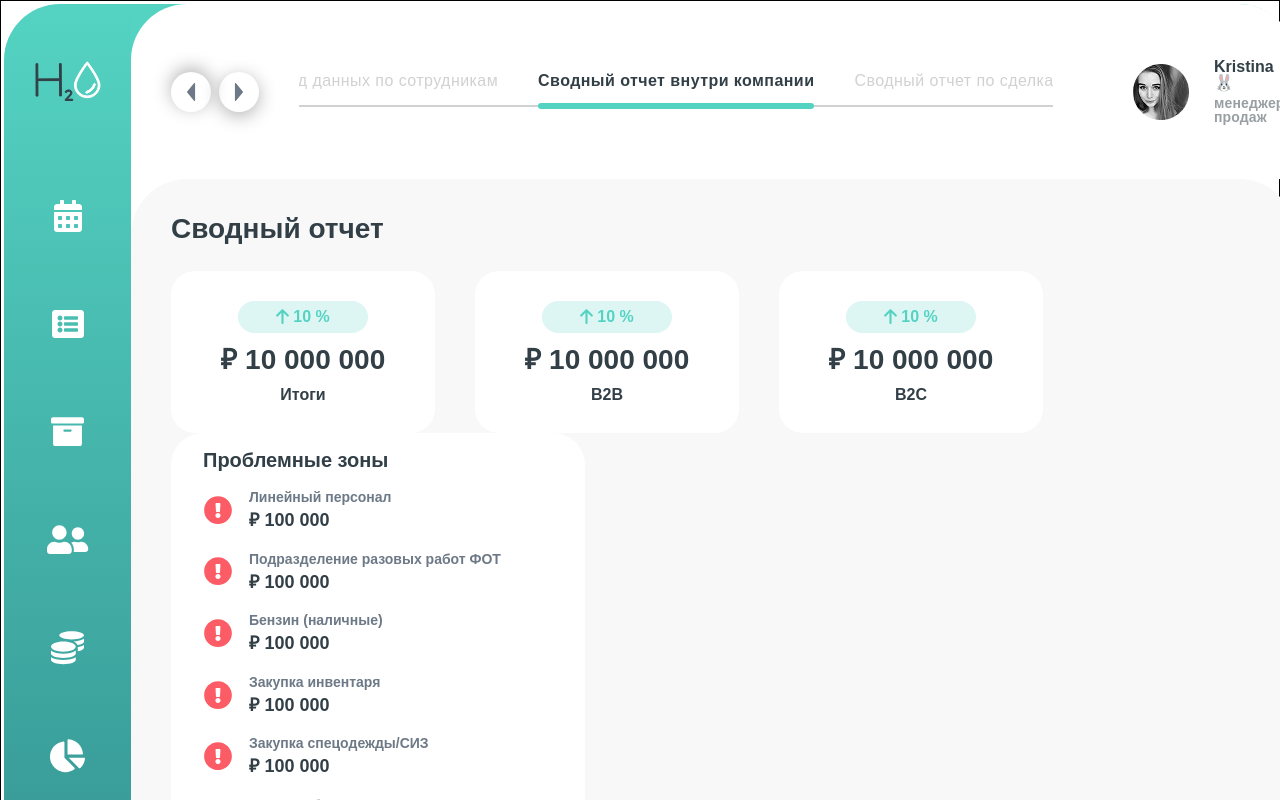
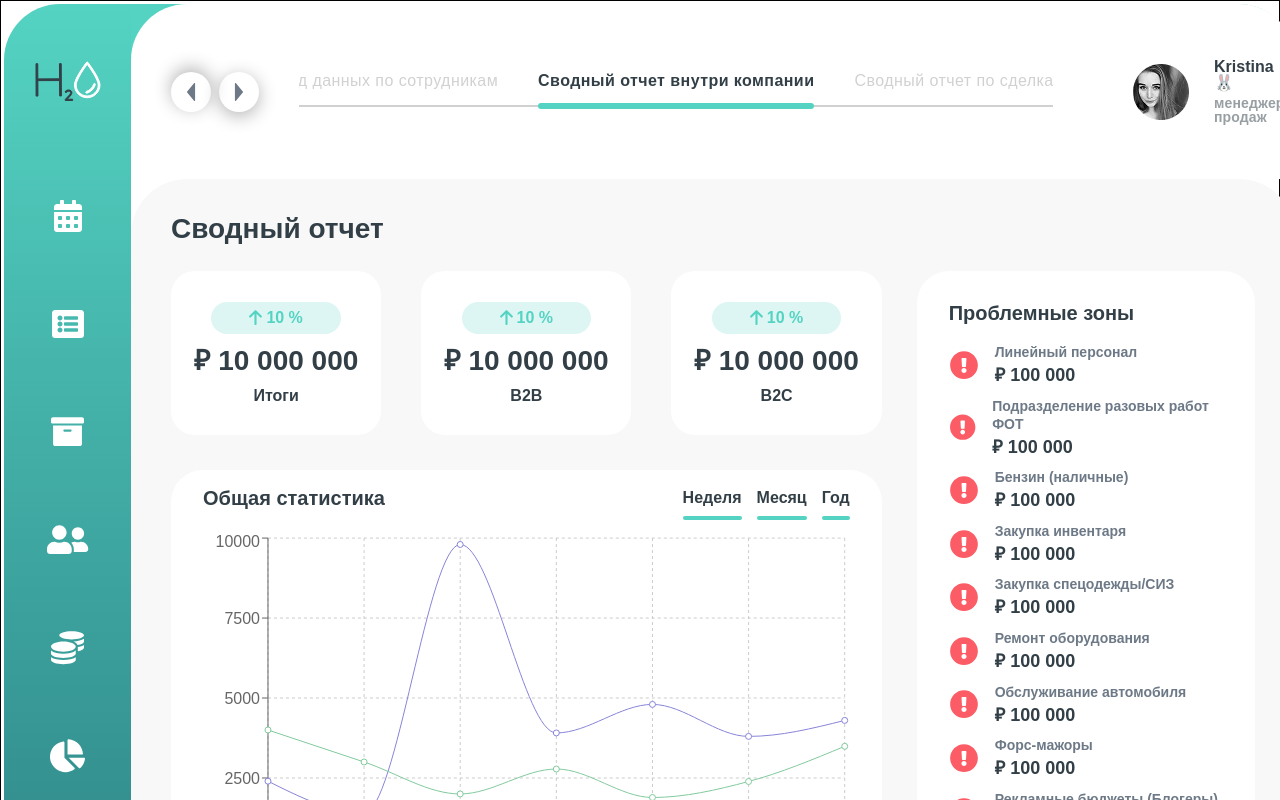
Before and after one commit to bemyexe/cleaning, a React (Vite) app: page / in a window 1280 px wide. Shown: the top 800 px of the page. Built offline with nearby package versions, Linux system fonts and the light colour scheme.

Commit message:
feature(chart): added chart

```diff
--- a/package.json
+++ b/package.json
@@ -11,10 +11,12 @@
   },
   "dependencies": {
     "react": "^19.0.0",
-    "react-dom": "^19.0.0"
+    "react-dom": "^19.0.0",
+    "recharts": "^2.15.1"
   },
   "devDependencies": {
     "@eslint/js": "^9.21.0",
+    "@faker-js/faker": "^9.6.0",
     "@types/react": "^19.0.10",
     "@types/react-dom": "^19.0.4",
     "@vitejs/plugin-react": "^4.3.4",
--- /dev/null
+++ b/src/app/components/charts/custom-line-chart/index.tsx
@@ -0,0 +1,74 @@
+import {
+  CartesianGrid,
+  Legend,
+  Line,
+  LineChart,
+  ResponsiveContainer,
+  XAxis,
+  YAxis,
+} from 'recharts';
+
+const data = [
+  {
+    name: 'Page A',
+    uv: 4000,
+    pv: 2400,
+    amt: 2400,
+  },
+  {
+    name: 'Page B',
+    uv: 3000,
+    pv: 1398,
+    amt: 2210,
+  },
+  {
+    name: 'Page C',
+    uv: 2000,
+    pv: 9800,
+    amt: 2290,
+  },
+  {
+    name: 'Page D',
+    uv: 2780,
+    pv: 3908,
+    amt: 2000,
+  },
+  {
+    name: 'Page E',
+    uv: 1890,
+    pv: 4800,
+    amt: 2181,
+  },
+  {
+    name: 'Page F',
+    uv: 2390,
+    pv: 3800,
+    amt: 2500,
+  },
+  {
+    name: 'Page G',
+    uv: 3490,
+    pv: 4300,
+    amt: 2100,
+  },
+];
+
+export const CustomLineChart = () => {
+  return (
+    <ResponsiveContainer width="100%" height="100%">
+      <LineChart data={data}>
+        <CartesianGrid strokeDasharray="3 3" />
+        <XAxis dataKey="name" />
+        <YAxis />
+        <Legend />
+        <Line
+          type="monotone"
+          dataKey="pv"
+          stroke="#8884d8"
+          activeDot={{r: 8}}
+        />
+        <Line type="monotone" dataKey="uv" stroke="#82ca9d" />
+      </LineChart>
+    </ResponsiveContainer>
+  );
+};
--- a/src/app/index.tsx
+++ b/src/app/index.tsx
@@ -1,9 +1,12 @@
+// import {generateRandomTransactions} from '../utils/generate-random-data';
+
 import {NavigationSidebar} from './components/navigation-side-bar';
 import {StatisticPage} from './pages/statistic-page';
 
 import './style.scss';
 
 export const App = () => {
+  // console.log(JSON.stringify({data: generateRandomTransactions(60)}, null, 2));
   return (
     <div className="app-wrapper">
       <NavigationSidebar />
--- a/src/app/pages/statistic-page/statistic-main-section/index.tsx
+++ b/src/app/pages/statistic-page/statistic-main-section/index.tsx
@@ -1,3 +1,4 @@
+import {StatisticChart} from './statistic-chart-section';
 import {StatisticInfoSection} from './statistic-info-section';
 import {StatisticProblemZoneSection} from './statistic-problem-zone-section';
 
@@ -6,7 +7,14 @@ import './style.scss';
 export const StatisticMainSection = () => (
   <main className="statistic-main-section">
     <h1 className="statistic-main-section__title">Сводный отчет</h1>
-    <StatisticInfoSection sum={10000000} active={false} />
-    <StatisticProblemZoneSection />
+    <div className="statistic-main-section__grid">
+      <StatisticInfoSection
+        sum={10000000}
+        active={false}
+        className="info-section"
+      />
+      <StatisticProblemZoneSection className="problem-zone-section" />
+      <StatisticChart className="chart-section" />
+    </div>
   </main>
 );
--- a/src/app/pages/statistic-page/statistic-main-section/statistic-chart-section/index.tsx
+++ b/src/app/pages/statistic-page/statistic-main-section/statistic-chart-section/index.tsx
@@ -1,3 +1,37 @@
-export const StatisticChart = () => {
-  return <div>StatisticChart</div>;
+import clsx from 'clsx';
+
+import {CustomLineChart} from '../../../../components/charts/custom-line-chart';
+
+import './style.scss';
+
+const PERIOD = ['Неделя', 'Месяц', 'Год'];
+
+interface StatisticChartProps {
+  className?: string;
+}
+
+export const StatisticChart = ({className}: StatisticChartProps) => {
+  const active = true;
+  return (
+    <section className={clsx(className, {'statistic-chart-section': true})}>
+      <div className="statistic-chart-section-info">
+        <h1 className="statistic-chart-section-info__title">
+          Общая статистика
+        </h1>
+        <div className="statistic-chart-section-info__period">
+          {PERIOD.map((period, index) => (
+            <button
+              key={index}
+              className={clsx({
+                'statistic-chart-section-info__period-button': true,
+                active,
+              })}>
+              {period}
+            </button>
+          ))}
+        </div>
+      </div>
+      <CustomLineChart />
+    </section>
+  );
 };
--- /dev/null
+++ b/src/app/pages/statistic-page/statistic-main-section/statistic-chart-section/style.scss
@@ -0,0 +1,45 @@
+.statistic-chart-section {
+  max-width: 869px;
+  max-height: 426px;
+  height: 100%;
+  width: 100%;
+  background-color: var(--white);
+  border-radius: 32px;
+  padding: 18px 32px 32px 32px;
+
+  .statistic-chart-section-info {
+    display: flex;
+    justify-content: space-between;
+    padding-bottom: 25px;
+    .statistic-chart-section-info__title {
+      font-size: 20px;
+      font-weight: 700;
+      color: var(--main-text);
+    }
+
+    .statistic-chart-section-info__period {
+      display: flex;
+      gap: 15px;
+
+      .statistic-chart-section-info__period-button {
+        background-color: transparent;
+        font-size: 16px;
+        font-weight: 700;
+        color: var(--main-text);
+        position: relative;
+        &.active {
+          &::after {
+            content: '';
+            position: absolute;
+            bottom: -12px;
+            left: 0;
+            width: 100%;
+            height: 4px;
+            border-radius: 4px;
+            background-color: var(--main);
+          }
+        }
+      }
+    }
+  }
+}
--- a/src/app/pages/statistic-page/statistic-main-section/statistic-info-section/index.tsx
+++ b/src/app/pages/statistic-page/statistic-main-section/statistic-info-section/index.tsx
@@ -17,7 +17,7 @@ export const StatisticInfoSection = ({
   active,
   className,
 }: StatisticInfoBlockProps) => (
-  <section className={clsx({className, 'statistic-info-section': true})}>
+  <section className={clsx(className, {'statistic-info-section': true})}>
     {DIVISIONS.map((division, index) => (
       <StatisticInfoBlock
         key={index}
--- a/src/app/pages/statistic-page/statistic-main-section/statistic-problem-zone-section/index.tsx
+++ b/src/app/pages/statistic-page/statistic-main-section/statistic-problem-zone-section/index.tsx
@@ -25,7 +25,7 @@ export const StatisticProblemZoneSection = ({
   className,
 }: StatisticProblemZoneSectionProps) => (
   <section
-    className={clsx({className, 'statistic-problem-zone-section': true})}>
+    className={clsx(className, {'statistic-problem-zone-section': true})}>
     <h1 className="statistic-problem-zone-section__title">Проблемные зоны</h1>
     {ZONES.map((zone, index) => (
       <ProblemZoneItem key={index} zones={zone} sum={100000} />
--- a/src/app/pages/statistic-page/statistic-main-section/statistic-problem-zone-section/style.scss
+++ b/src/app/pages/statistic-page/statistic-main-section/statistic-problem-zone-section/style.scss
@@ -1,15 +1,17 @@
 .statistic-problem-zone-section {
   max-width: 414px;
+  max-height: 626px;
   display: flex;
   flex-direction: column;
-  gap: 18px;
+  gap: 10px;
   background-color: var(--white);
-  padding: 17px 32px;
+  padding: 32px;
   border-radius: 32px;
 
   .statistic-problem-zone-section__title {
     font-size: 20px;
     font-weight: 700;
     color: var(--main-text);
+    padding-bottom: 10px;
   }
 }
--- a/src/app/pages/statistic-page/statistic-main-section/style.scss
+++ b/src/app/pages/statistic-page/statistic-main-section/style.scss
@@ -11,4 +11,24 @@
     line-height: 44px;
     padding-bottom: 20px;
   }
+
+  .statistic-main-section__grid {
+    display: grid;
+    grid-template-columns: 1fr 1fr 1fr;
+    grid-template-rows: auto auto;
+    gap: 35px;
+
+    .info-section {
+      grid-column: 1 / 3;
+    }
+
+    .problem-zone-section {
+      grid-column: 3 / 4;
+      grid-row: 1 / 3;
+    }
+
+    .chart-section {
+      grid-column: 1 / 3;
+    }
+  }
 }
```
Also changed, not shown: src/utils/generate-random-data.ts (added, +26 -0 lines), src/utils/get-sorted-random-dates.ts (added, +18 -0 lines), 1 other file (tests, documents, lock files or other folders).
